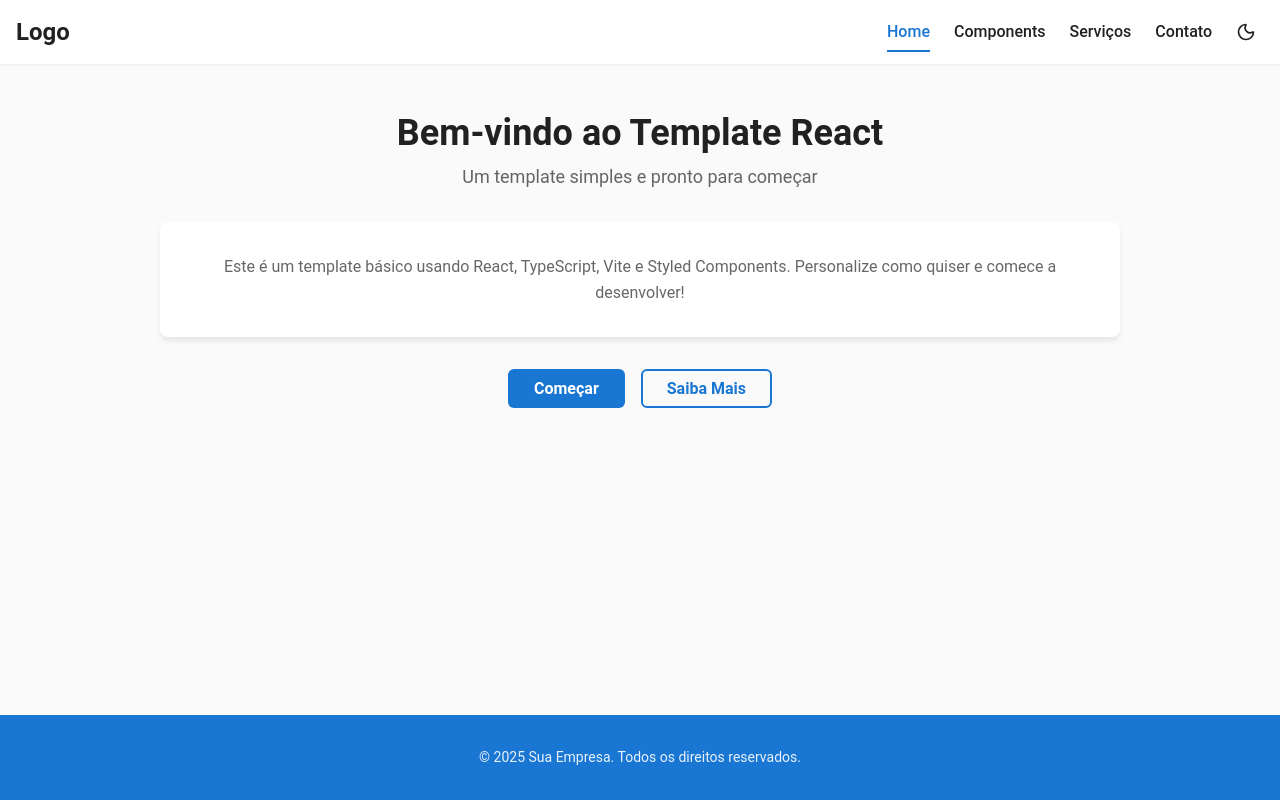
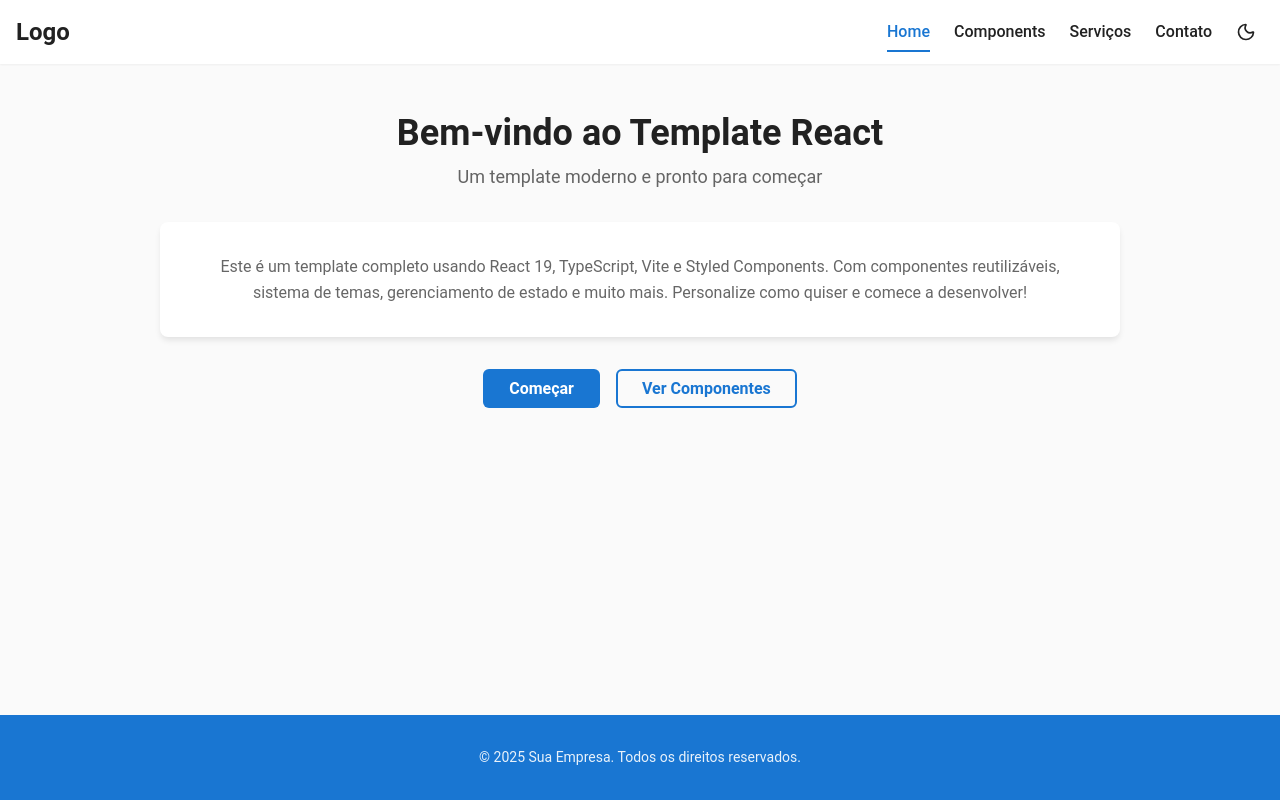
Before and after one commit to thiagopedro99/template-react, a React (Vite) app: page / in a window 1280 px wide. Shown: the top 800 px of the page. Built offline with nearby package versions, Linux system fonts and the light colour scheme.

Commit message:
feat: Update homepage and themes

```diff
--- a/src/pages/home/index.tsx
+++ b/src/pages/home/index.tsx
@@ -1,9 +1,11 @@
 // src/pages/home/index.tsx
+import { useNavigate } from 'react-router-dom';
 import Layout from "@components/layout";
 import { Title, Subtitle, Description } from "./styles";
 import { Button, Card, Container, Flex } from "@components/common";
 
 const Home = () => {
+  const navigate = useNavigate();
 
   return (
     <Layout pageTitle="Home">
@@ -12,22 +14,29 @@ const Home = () => {
 
           <div style={{ textAlign: 'center' }}>
             <Title>Bem-vindo ao Template React</Title>
-            <Subtitle>Um template simples e pronto para começar</Subtitle>
+            <Subtitle>Um template moderno e pronto para começar</Subtitle>
           </div>
 
           <Card>
             <Description>
-              Este é um template básico usando React, TypeScript, Vite e Styled Components.
+              Este é um template completo usando React 19, TypeScript, Vite e Styled Components.
+              Com componentes reutilizáveis, sistema de temas, gerenciamento de estado e muito mais.
               Personalize como quiser e comece a desenvolver!
             </Description>
           </Card>
 
-          <Flex $gap="1rem">
-            <Button $variant="primary">
+          <Flex $gap="1rem" $wrap>
+            <Button
+              $variant="primary"
+              onClick={() => navigate('/getting-started')}
+            >
               Começar
             </Button>
-            <Button $variant="outline">
-              Saiba Mais
+            <Button
+              $variant="outline"
+              onClick={() => navigate('/components')}
+            >
+              Ver Componentes
             </Button>
           </Flex>
 
--- a/src/styles/themes/dark.ts
+++ b/src/styles/themes/dark.ts
@@ -4,6 +4,7 @@ export const darkTheme = {
         primary: '#90caf9',
         primaryDark: '#42a5f5',
         primaryLight: '#e3f2fd',
+        matte: '#494747ff',
 
         secondary: '#f48fb1',
         secondaryDark: '#f06292',
@@ -11,7 +12,7 @@ export const darkTheme = {
 
         background: '#121212',
         surface: '#1e1e1e',
-        full:'#000000',
+        full: '#000000',
 
         text: {
             primary: '#ffffff',
--- a/src/styles/themes/light.ts
+++ b/src/styles/themes/light.ts
@@ -4,7 +4,7 @@ export const lightTheme = {
         primary: '#1976d2',
         primaryDark: '#1565c0',
         primaryLight: '#42a5f5',
-
+        matte: '#494747ff',
         secondary: '#dc004e',
         secondaryDark: '#c51162',
         secondaryLight: '#f50057',
```
